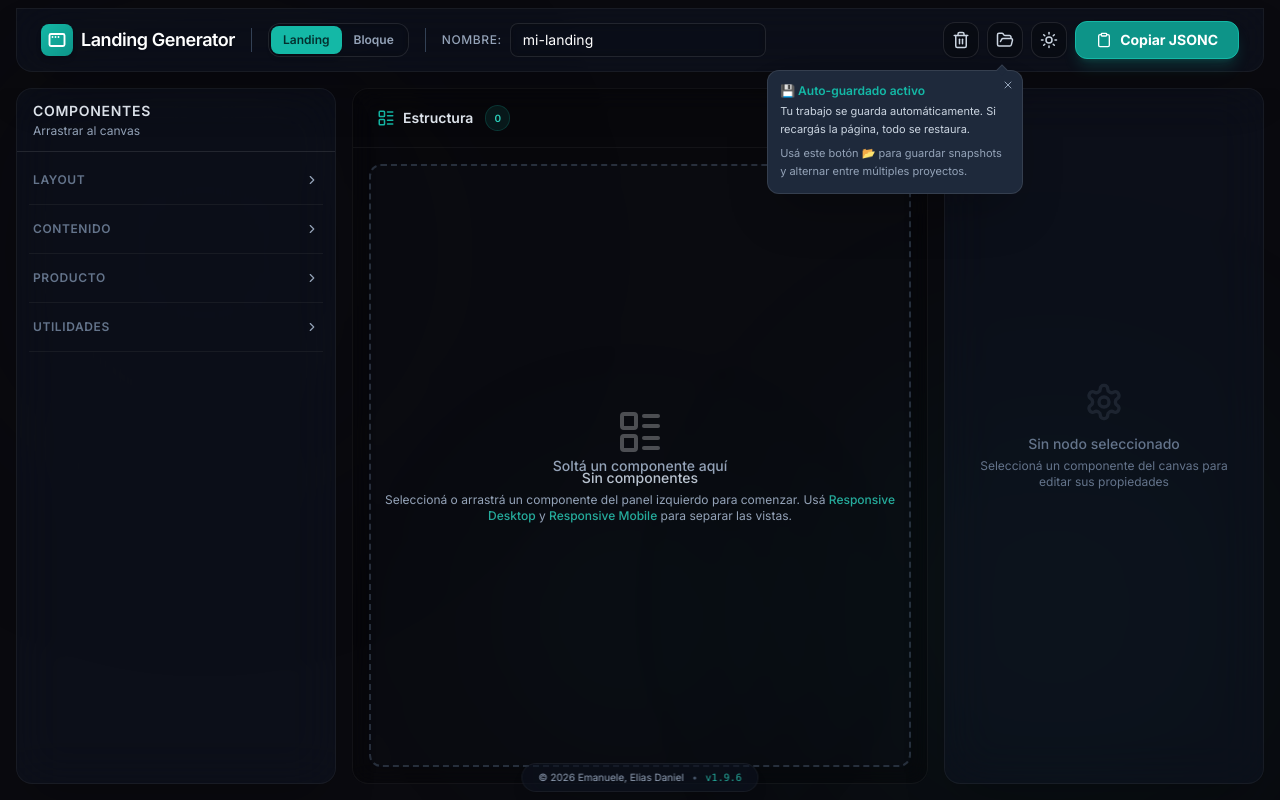
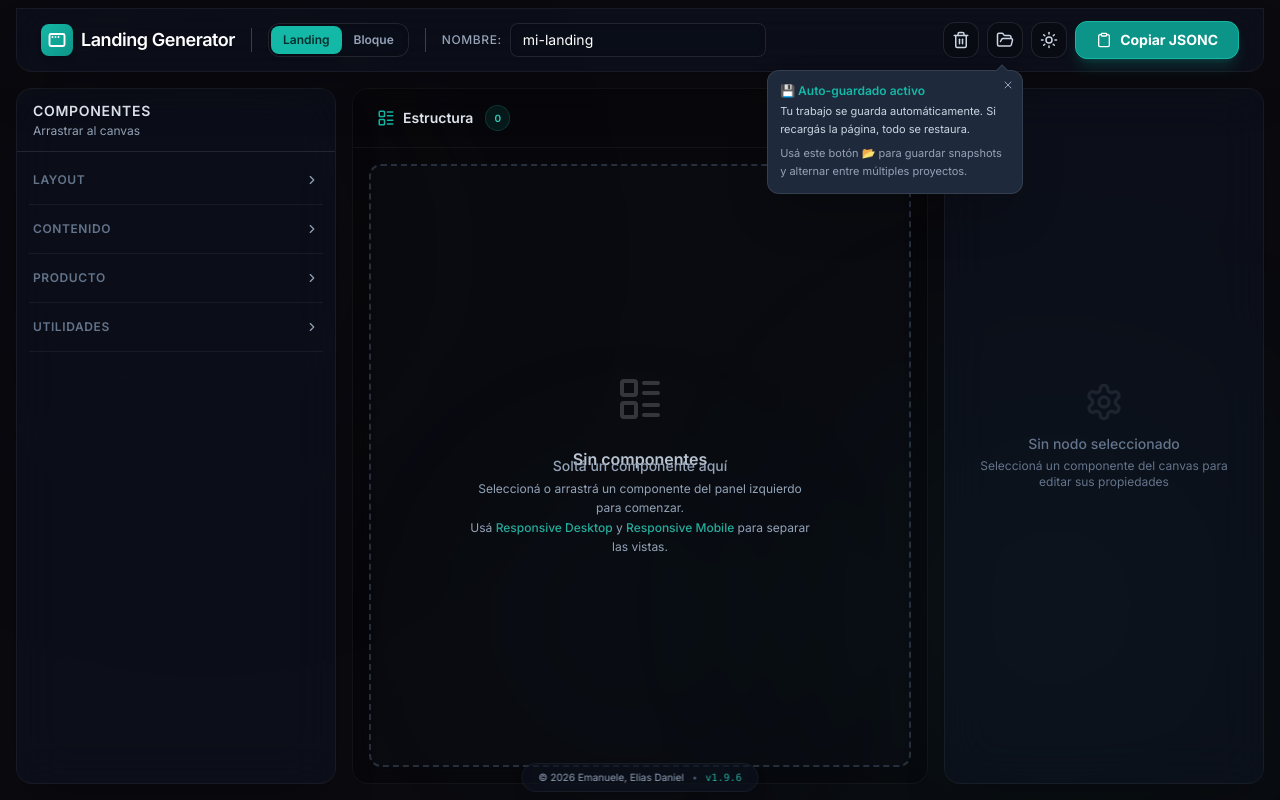
Before and after one commit to emanueleelias/vtex-landing-generator, a React (Vite) app: page / in a window 1280 px wide. Built offline with nearby package versions, Linux system fonts and the light colour scheme.

Commit message:
Ajuste del select del bloque de referencia

```diff
--- a/src/components/Canvas.tsx
+++ b/src/components/Canvas.tsx
@@ -45,10 +45,10 @@ export default function Canvas() {
                             className="absolute inset-4 rounded-xl border-2 border-dashed border-slate-400/50 dark:border-slate-600/50 flex items-center justify-center text-sm font-medium z-10 bg-black/5 dark:bg-slate-800/10 text-slate-600 dark:text-slate-400"
                             text="Soltá un componente aquí"
                         />
-                        <LayoutList size={48} className="mb-3 opacity-30 text-slate-800 dark:text-white" />
-                        <p className="text-sm font-medium text-slate-700 dark:text-slate-300">Sin componentes</p>
-                        <p className="text-xs mt-1 text-center px-8 relative z-20 pointer-events-none text-slate-600 dark:text-slate-400">
-                            Seleccioná o arrastrá un componente del panel izquierdo para comenzar.
+                        <LayoutList size={48} className="mb-6 opacity-20 text-slate-800 dark:text-white" />
+                        <p className="text-base font-semibold text-slate-700 dark:text-slate-300 mb-2">Sin componentes</p>
+                        <p className="text-xs text-center px-12 relative z-20 pointer-events-none text-slate-500 dark:text-slate-400 leading-relaxed max-w-md">
+                            Seleccioná o arrastrá un componente del panel izquierdo para comenzar.<br />
                             Usá <span className="text-teal-600 dark:text-teal-400/80 font-medium">Responsive Desktop</span> y <span className="text-teal-600 dark:text-teal-400/80 font-medium">Responsive Mobile</span> para separar las vistas.
                         </p>
                     </div>
--- a/src/components/PropertiesPanel.tsx
+++ b/src/components/PropertiesPanel.tsx
@@ -1,3 +1,4 @@
+import { useState } from 'react'
 import useLandingStore from '../store/landingStore'
 import { getComponentDefinition } from '../engine/vtexComponents'
 import type { PropSchema } from '../engine/types'
@@ -12,6 +13,7 @@ export default function PropertiesPanel() {
     // Subscribimos el componente al resultado de getSelectedNode() para que
     // re-renderice al modificar props o el identifier.
     const node = useLandingStore((s) => s.getSelectedNode())
+    const [blockFilter, setBlockFilter] = useState('')
 
     if (!node) {
         return (
@@ -34,7 +36,8 @@ export default function PropertiesPanel() {
 
     // Para nodos de referencia, mostrar UI especial
     if (isBlockReference) {
-        const blockKeys = getAllBlockKeys()
+        const allKeys = getAllBlockKeys()
+        const blockKeys = allKeys.filter(k => k.toLowerCase().includes(blockFilter.toLowerCase()))
         const currentTarget = node.props.__targetKey || ''
         return (
             <div className="flex flex-col h-full relative z-10">
@@ -68,22 +71,33 @@ export default function PropertiesPanel() {
                                 />
                             </div>
 
-                            {blockKeys.length > 0 && (
-                                <div>
+                            {allKeys.length > 0 && (
+                                <div className="space-y-2">
                                     <label className="text-[10px] text-slate-500 font-semibold mb-1 block">O seleccionar del canvas</label>
+                                    <input
+                                        type="text"
+                                        placeholder="🔍 Buscar bloque..."
+                                        value={blockFilter}
+                                        onChange={(e) => setBlockFilter(e.target.value)}
+                                        className="w-full bg-white/40 dark:bg-black/10 border border-black/5 dark:border-white/5 rounded-lg px-2 py-1.5 text-[11px]
+                                            text-slate-700 dark:text-slate-300 placeholder-slate-400 focus:border-cyan-500/30 transition-all outline-none"
+                                    />
                                     <select
-                                        value={blockKeys.includes(currentTarget) ? currentTarget : ''}
+                                        value={allKeys.includes(currentTarget) ? currentTarget : ''}
                                         onChange={(e) => handlePropChange('__targetKey', e.target.value)}
                                         className="w-full bg-white/60 dark:bg-black/20 border border-black/5 dark:border-white/10 rounded-lg px-3 py-2 text-sm
                                             text-slate-900 dark:text-white focus:border-cyan-500/50 focus:bg-cyan-500/5
                                             focus:ring-1 focus:ring-cyan-500/30 transition-all backdrop-blur-sm shadow-inner"
                                     >
                                         <option value="" className="dark:bg-slate-800 dark:text-slate-200">— Seleccioná un bloque —</option>
-                                        {blockKeys.map((key) => (
-                                            <option key={key} value={key} className="dark:bg-slate-800 dark:text-slate-200">
-                                                {key}
-                                            </option>
-                                        ))}
+                                        {blockKeys.map((key) => {
+                                            const [type, id] = key.split('#')
+                                            return (
+                                                <option key={key} value={key} title={key} className="dark:bg-slate-800 dark:text-slate-200">
+                                                    #{id} ({type})
+                                                </option>
+                                            )
+                                        })}
                                     </select>
                                 </div>
                             )}
```
